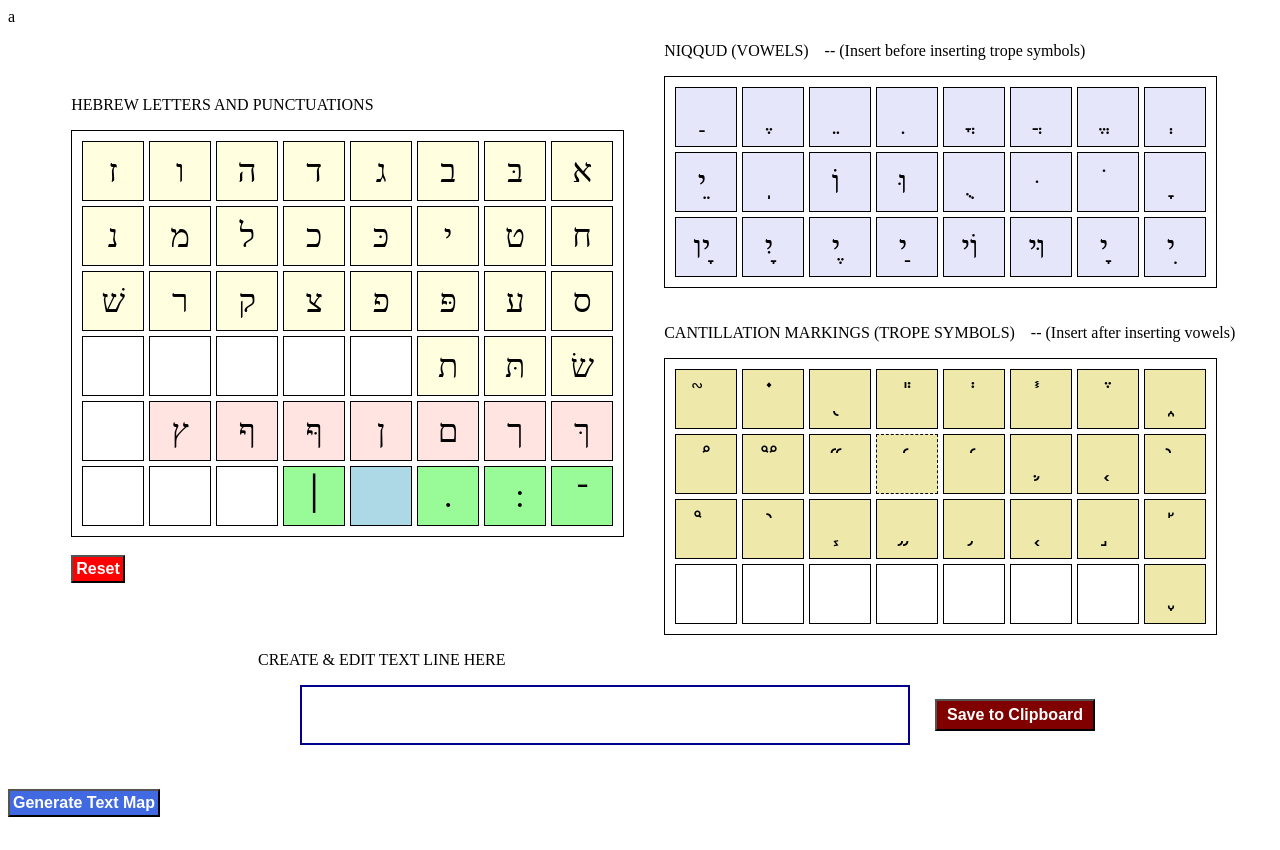
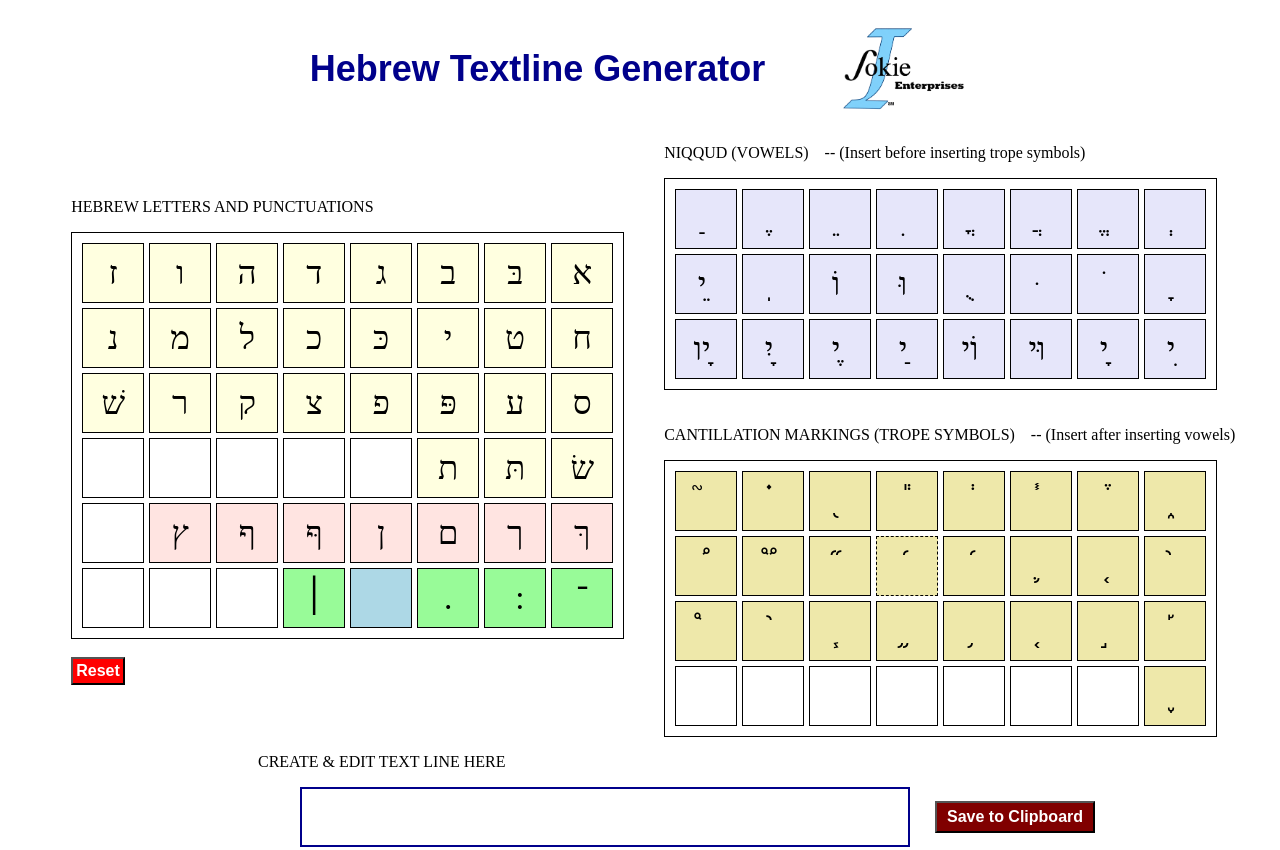
Before and after one commit to misokol-earthlink/HebrewText, a plain HTML site: page HebrewTextGenerator.html in a window 1280 px wide. Shown: the top 850 px of the page. Drawn offline with Linux system fonts and the light colour scheme.

Commit message:
Add files via upload

```diff
--- a/HebrewTextGenerator.html
+++ b/HebrewTextGenerator.html
@@ -1,4 +1,4 @@
-a<!DOCTYPE html>
+<!DOCTYPE html>
 <html lang="en">
 <head>
     <meta charset="UTF-8">
@@ -600,9 +600,44 @@ button {
     transform: scale(1.25); /* Increases the size of the radio button */
 }
 
-  </style>
+
+    /* I_Sokie page header */
+    .generator-header {
+        display: flex;
+        align-items: center;
+        justify-content: center;
+        gap: 55px;
+        width: 100%;
+        box-sizing: border-box;
+        padding: 18px 30px 8px;
+        margin-bottom: 8px;
+    }
+
+    .generator-header-title {
+        font-family: Arial, sans-serif;
+        font-size: 36px;
+        font-weight: bold;
+        color: darkblue;
+        white-space: nowrap;
+    }
+
+    .generator-header-logo {
+        width: 150px;
+        height: auto;
+        object-fit: contain;
+    }
+
+    </style>
 </head>
 <body>
+
+<div class="generator-header">
+    <div class="generator-header-title">Hebrew Textline Generator</div>
+    <img class="generator-header-logo"
+         src="ISokieLogo_SM_Clear.png"
+         alt="I_Sokie Enterprises">
+</div>
+
 <div class="grid-container">
     <div class="grid-main">
         <br><br><br>
```
